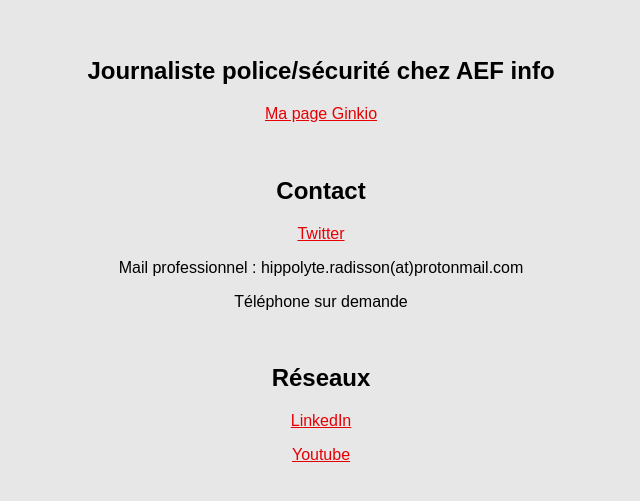
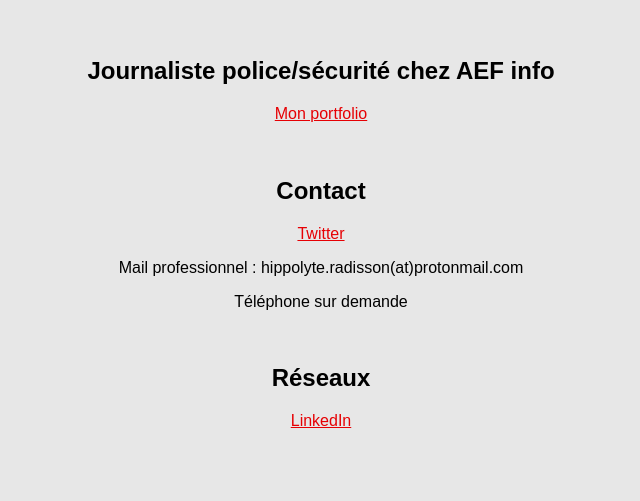
Before and after one commit to hradisson/hradisson.github.io, a plain HTML site: page hippo.html in a window 1280 px wide. Shown: the part 87-588 px from the top of the page, without its empty margins (319-959 px from the left). Drawn offline with Linux system fonts and the light colour scheme.

Commit message:
Update hippo.html

```diff
--- a/hippo.html
+++ b/hippo.html
@@ -13,7 +13,7 @@
         <h1>Hippolyte Radisson</h1>
         <br>
         <h2>Journaliste police/sécurité chez AEF info</h2>
-        <p><a href="https://ginkio.com/hippolyte-radisson">Ma page Ginkio</a></p>
+        <p><a href="https://ginkio.com/hippolyte-radisson">Mon portfolio</a></p>
         <br>
 
         <h2>Contact</h2>
@@ -24,7 +24,6 @@
 
         <h2>Réseaux</h2>
         <p><a href="https://www.linkedin.com/in/hippolyte-radisson-76a29812a/">LinkedIn</a></p>
-        <p><a href="https://www.youtube.com/channel/UClxXkfp6yashCxS6tJg1MoQ/featured">Youtube</a></p>
 
     </body>
 
```
